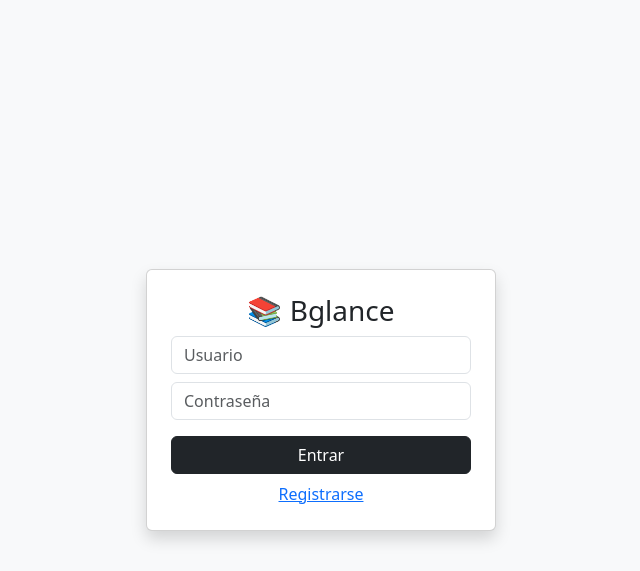
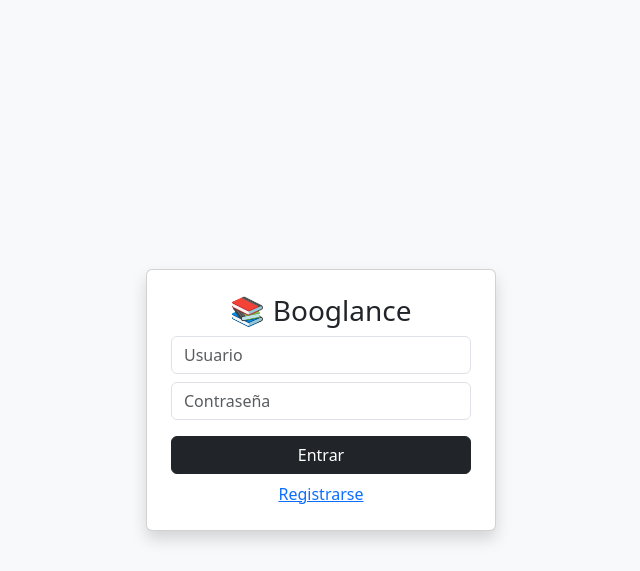
Before and after one commit to sanabriajohel98-cloud/BOOKGLANCE, a Flask app: page / in a window 1280 px wide. Shown: the top 571 px of the page, without its empty margins (319-959 px from the left). Run offline with Flask 3, Linux system fonts and the light colour scheme.

Commit message:
Update title from 'Bglance' to 'Booglance'

```diff
--- a/templates/login.html
+++ b/templates/login.html
@@ -10,7 +10,7 @@
 
 <div class="card p-4 shadow" style="width:350px;">
 
-<h3 class="text-center">📚 Bglance</h3>
+<h3 class="text-center">📚 Booglance</h3>
 
 <form method="POST">
     <input class="form-control mb-2" name="user" placeholder="Usuario">
```
